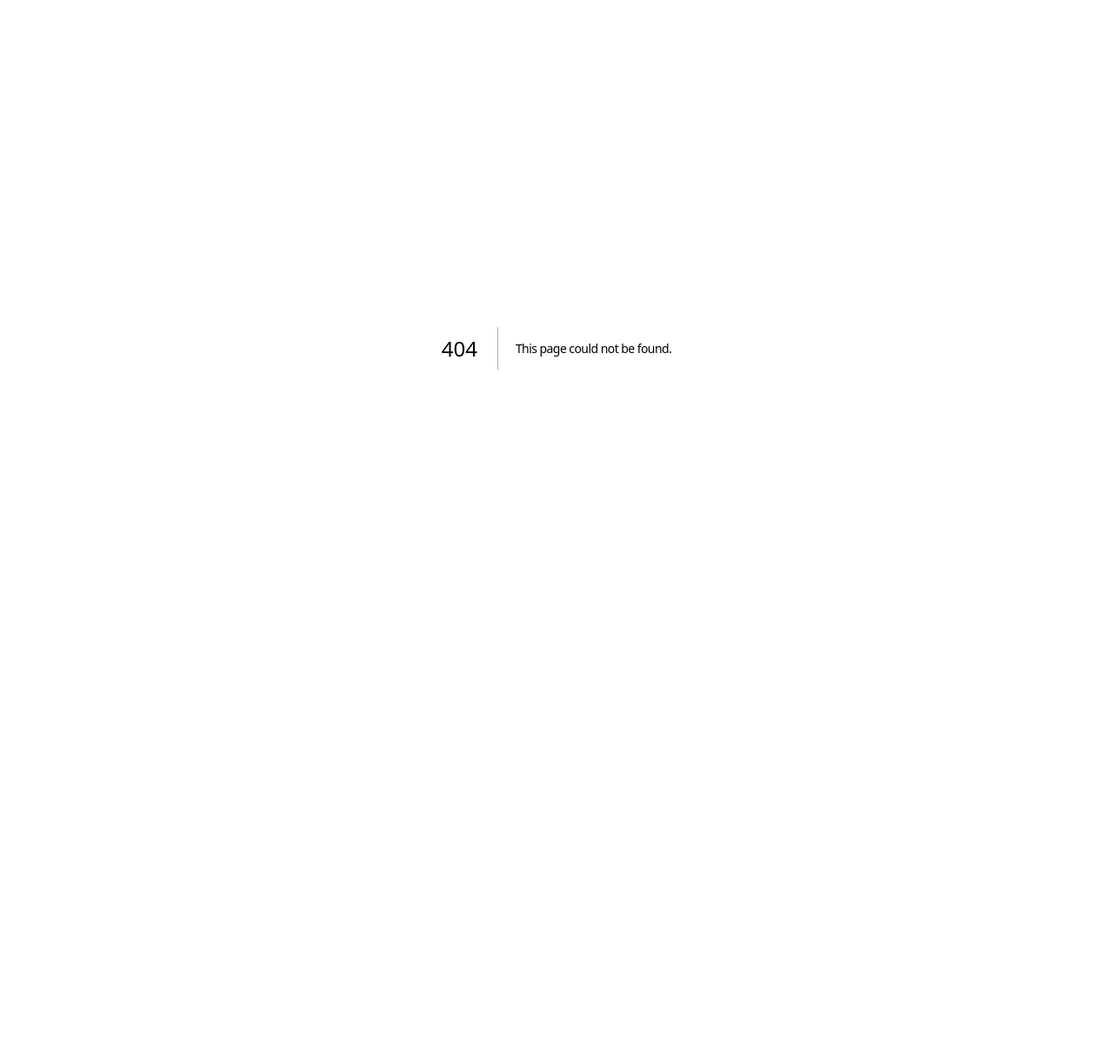
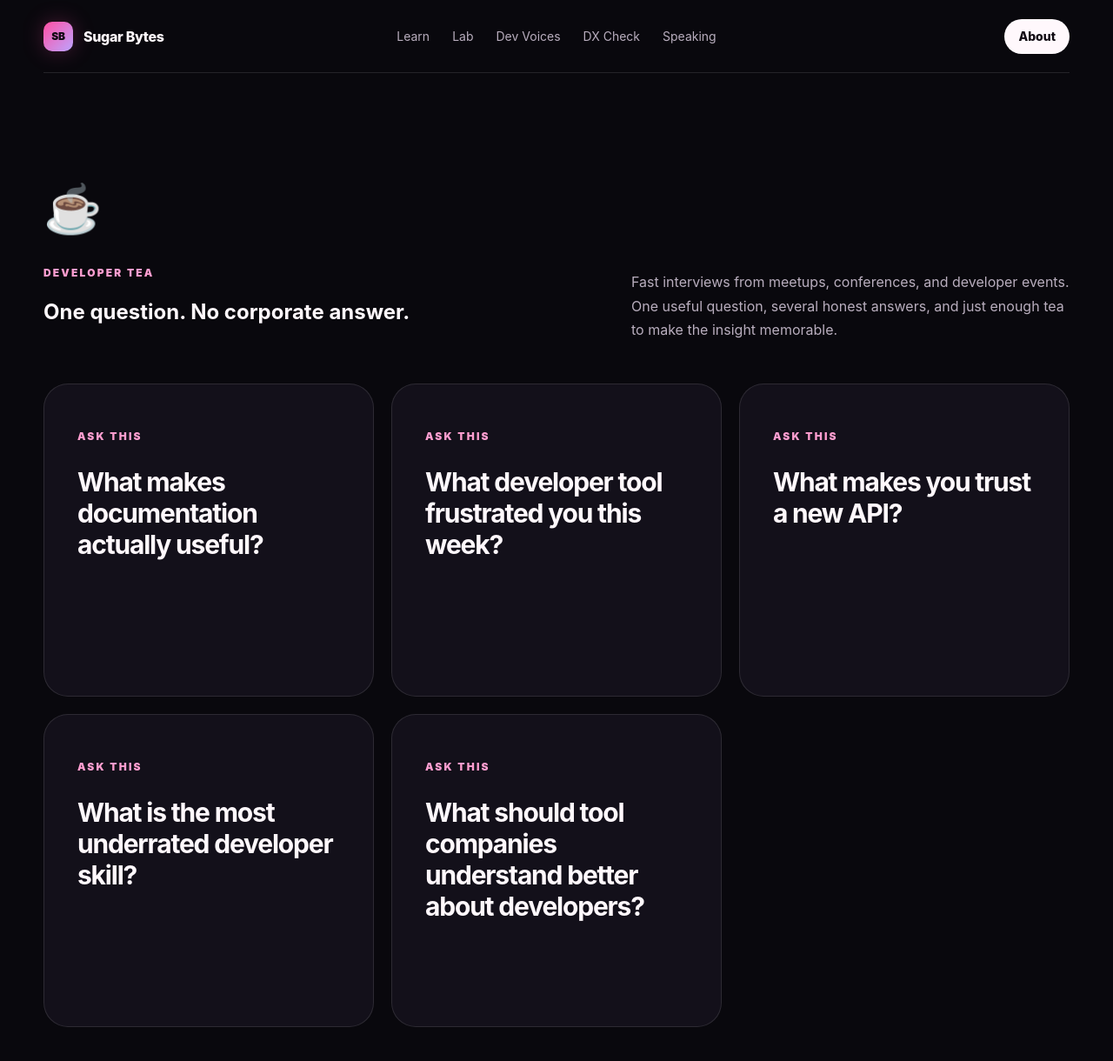
Before and after one commit to KatrinaFinney/sugar-bytes, a Next.js app: page /developer-tea in a window 1280 px wide. Before the commit this address had no page. Shown: the top 1220 px of the page at 87% size. Before the commit the page ends 800 px from the top, so only its background shows below. Built offline with nearby package versions, Linux system fonts and the light colour scheme.

Commit message:
Add Developer Tea page

```diff
--- /dev/null
+++ b/app/developer-tea/page.tsx
@@ -0,0 +1,22 @@
+export default function DeveloperTeaPage() {
+  const prompts = [
+    "What makes documentation actually useful?",
+    "What developer tool frustrated you this week?",
+    "What makes you trust a new API?",
+    "What is the most underrated developer skill?",
+    "What should tool companies understand better about developers?",
+  ];
+
+  return (
+    <main>
+      <header className="site-header"><a className="brand" href="/"><span className="brand-mark">SB</span><span>Sugar Bytes</span></a><nav className="nav"><a href="/learn">Learn</a><a href="/lab">Lab</a><a href="/dev-voices">Dev Voices</a><a href="/dx-check">DX Check</a><a href="/speaking">Speaking</a></nav><a className="button button-small" href="/about">About</a></header>
+      <section className="section">
+        <div className="section-heading split-heading"><div><p className="tea-icon">☕</p><p className="kicker">DEVELOPER TEA</p><h1>One question. No corporate answer.</h1></div><p>Fast interviews from meetups, conferences, and developer events. One useful question, several honest answers, and just enough tea to make the insight memorable.</p></div>
+        <div className="program-grid">{prompts.map((prompt) => <article className="program-card" key={prompt}><p className="kicker">ASK THIS</p><h3>{prompt}</h3></article>)}</div>
+      </section>
+      <section className="section muted-section"><div className="section-heading"><p className="kicker">HOW IT WORKS</p><h2>Capture the room, not just the stage.</h2><p>At each event, Sugar Bytes can ask one recurring question to several developers, publish the individual answers, then cut them into one short montage that surfaces patterns across the community.</p></div></section>
+      <section className="section community-section"><div className="community-card"><p className="kicker">FIELD NOTES</p><h2>Atlanta is the starting point.</h2><p>PyATL and other local developer events give Developer Tea a real community base from day one, with room to expand to conferences and developer communities beyond Atlanta.</p><div className="tag-row"><span>Meetups</span><span>Conferences</span><span>Hallway interviews</span><span>Quick takes</span></div></div></section>
+      <footer><div className="brand"><span className="brand-mark">SB</span><span>Sugar Bytes</span></div><p>Build better. Understand deeper.</p><p>© 2026 Sugar Bytes</p></footer>
+    </main>
+  );
+}
```
